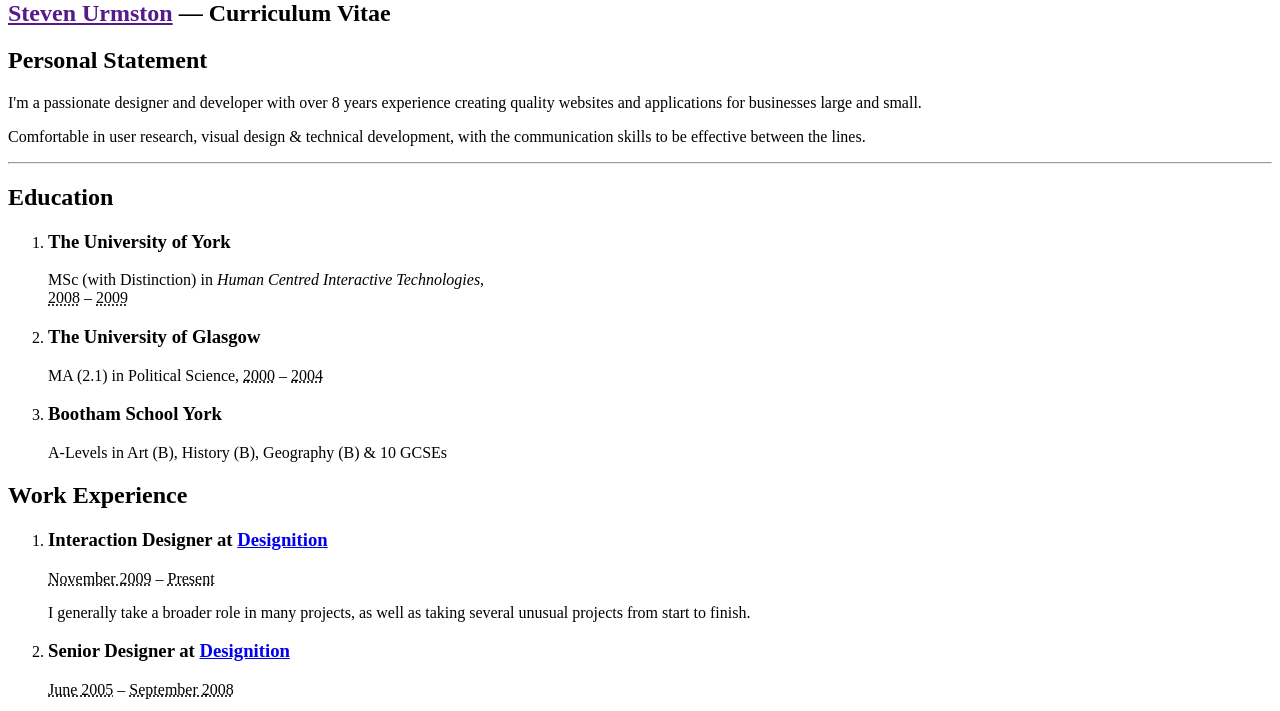
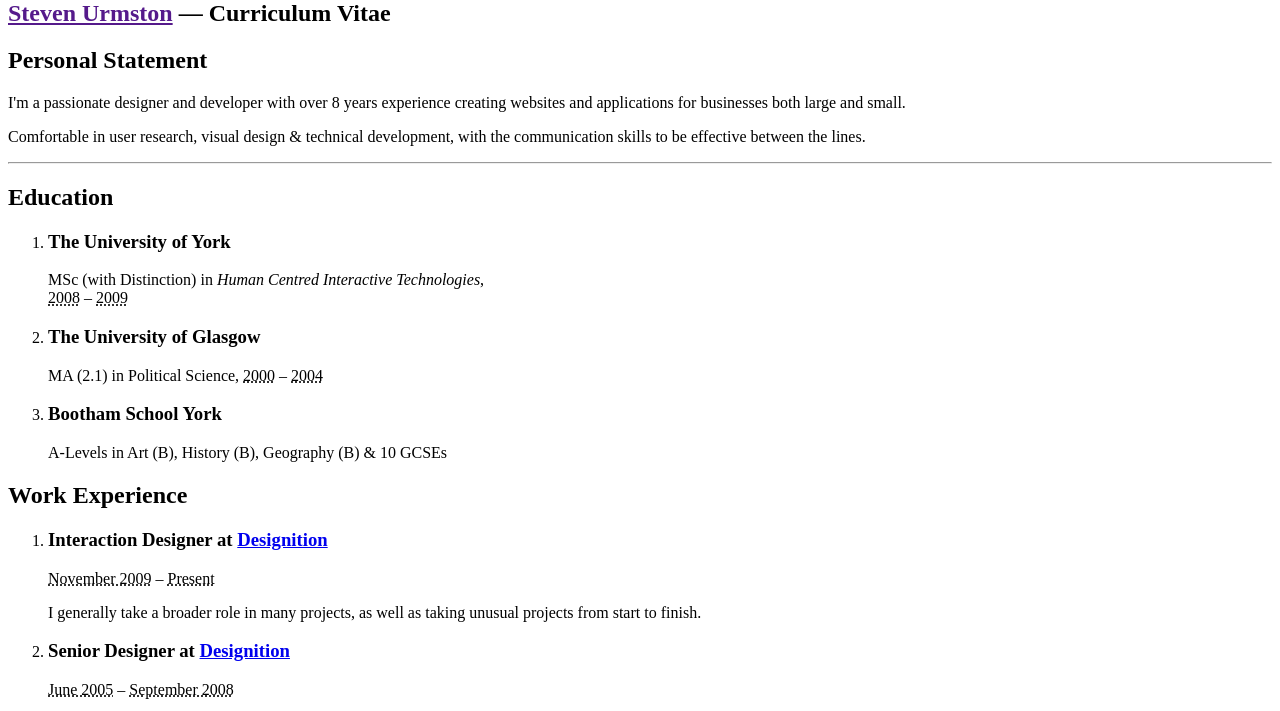
Before and after one commit to steveu/clearbar, a PHP site: the page made by site/templates/cv.php in a window 1280 px wide. Shown: the part 238-949 px from the top of the page. Run offline with PHP 8.4, Linux system fonts and the light colour scheme; the template is opened without the code that fills it, so the values that code supplies are empty; some libraries are stand-ins or nearby versions.

Commit message:
Slight content update to CV

```diff
--- a/site/templates/cv.php
+++ b/site/templates/cv.php
@@ -16,8 +16,8 @@
 
     		<h2>Personal Statement</h2>
 			<p>
-				I'm a passionate designer and developer with over 8 years experience creating quality websites
-				and applications for businesses large and small.
+				I'm a passionate designer and developer with over 8 years experience creating websites
+				and applications for businesses both large and small.
 			</p>
 			<p>
 				Comfortable in user research, visual design &amp; technical development,
@@ -56,7 +56,7 @@
 					</p>
   					<p class="description">
 	  					I generally take a broader role in many projects,
-	  					as well as taking several unusual projects from start to finish.
+	  					as well as taking unusual projects from start to finish.
 					</p>
 				</li>
   				<li class="experience vevent">
```
